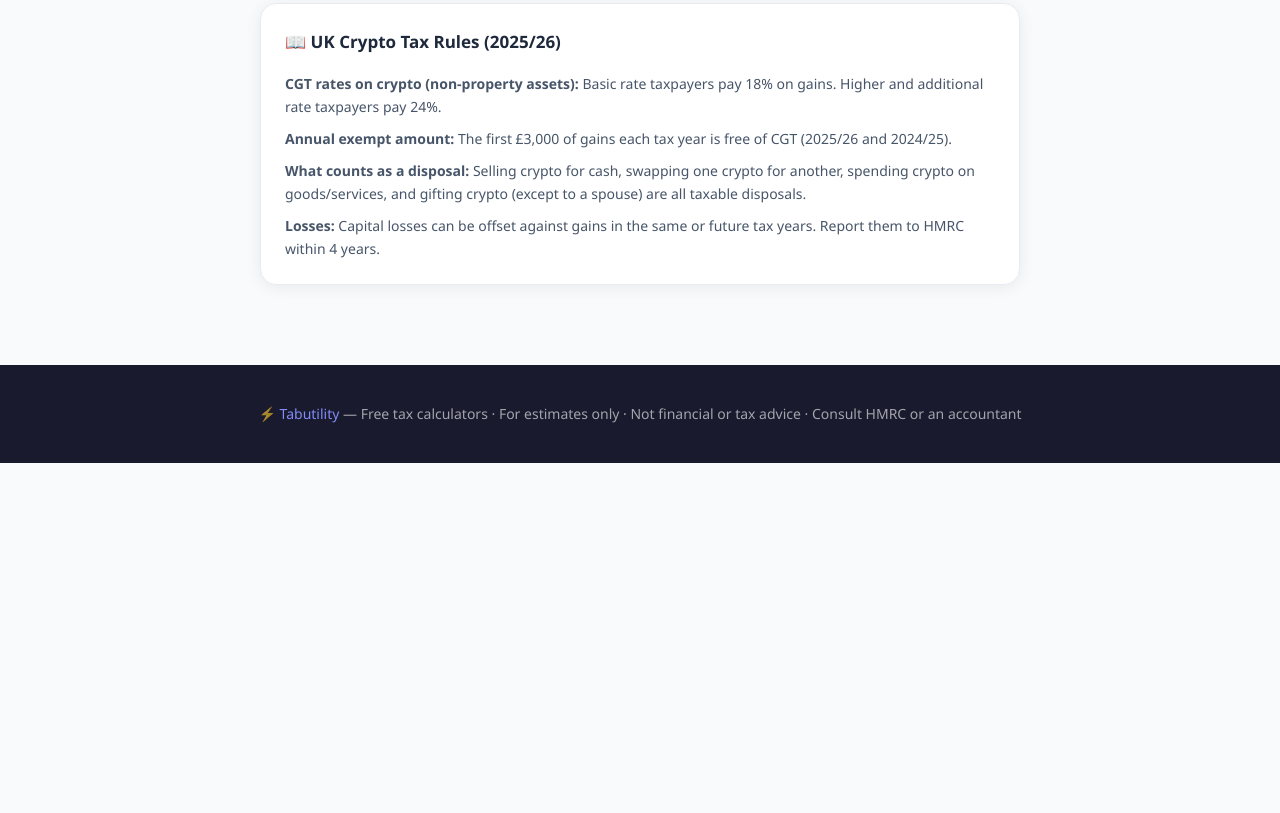
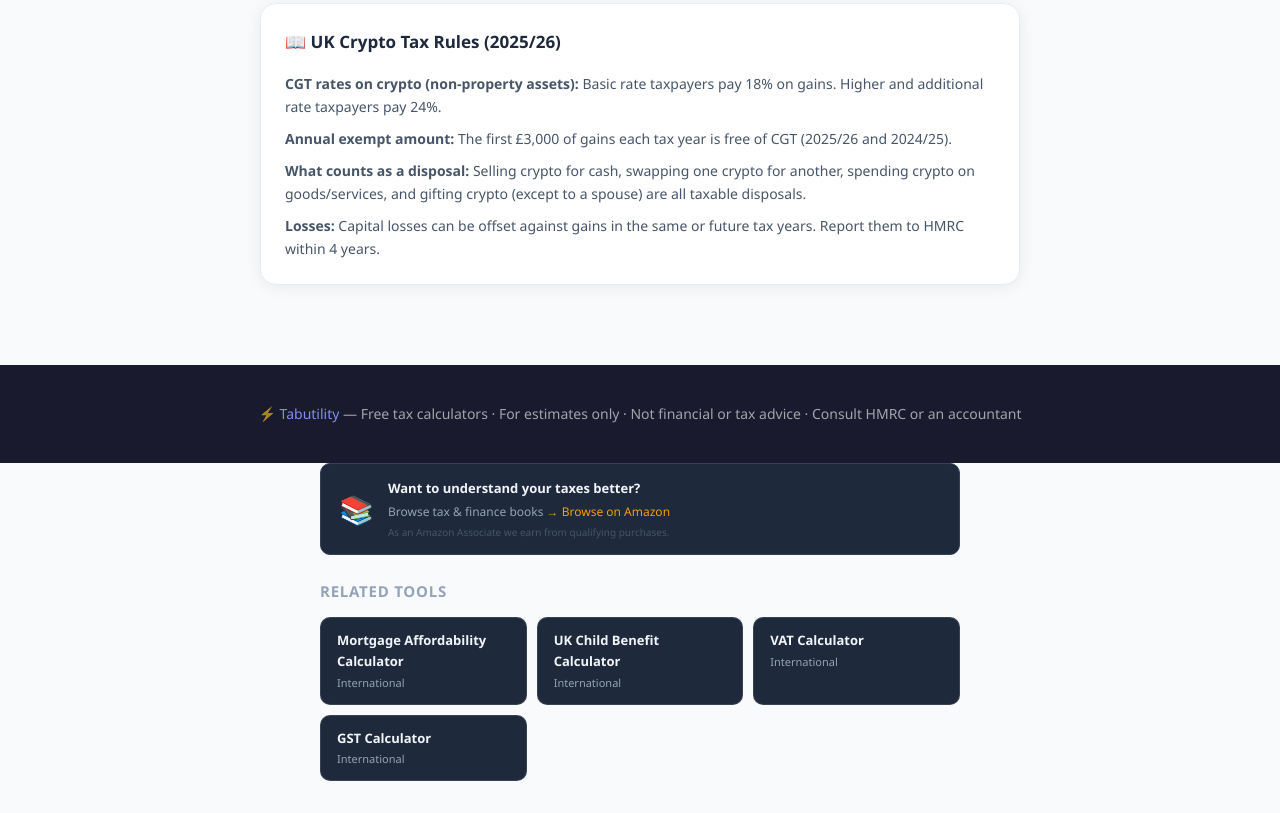
Before and after one commit to rakeshv02/crypto-tax-calculator, a website: page index.html in a window 1280 px wide. Shown: the part 956-1769 px from the top of the page. Before the commit the page ends 1419 px from the top, so only its background shows below. Drawn offline with Linux system fonts and the light colour scheme.

Commit message:
Add missing Amazon affiliate link and Related Tools section

```diff
--- a/index.html
+++ b/index.html
@@ -252,5 +252,20 @@ function calculate(){
 addTrade('Bitcoin','10000','5000');
 try{(adsbygoogle=window.adsbygoogle||[]).push({});}catch(e){}
 </script>
+<div style="margin:0 auto 24px;max-width:640px;background:#1e293b;border-radius:10px;padding:14px 18px;display:flex;align-items:center;gap:14px;cursor:pointer;border:1px solid #334155" onclick="window.open('https://www.amazon.com/s?k=tax+finance+books&tag=tabutility-20','_blank','noopener noreferrer')" title="Want to understand your taxes better?">
+  <span style="font-size:28px;flex-shrink:0">📚</span>
+  <div style="min-width:0">
+    <div style="font-size:13px;font-weight:700;color:#f1f5f9;margin-bottom:3px">Want to understand your taxes better?</div>
+    <div style="font-size:12px;color:#94a3b8">Browse tax & finance books <span style="color:#f59e0b;white-space:nowrap">→ Browse on Amazon</span></div>
+    <div style="font-size:10px;color:#475569;margin-top:3px">As an Amazon Associate we earn from qualifying purchases.</div>
+  </div>
+</div>
+<h2 style="font-size:15px;font-weight:700;color:#94a3b8;text-transform:uppercase;letter-spacing:.05em;margin-bottom:14px;max-width:640px;margin-left:auto;margin-right:auto">Related Tools</h2>
+<div style="max-width:640px;margin:0 auto 32px;display:grid;grid-template-columns:repeat(auto-fit,minmax(200px,1fr));gap:10px">
+  <a href="https://mortgage-affordability-calculator.tabutility.com/" style="display:block;background:rgba(30,41,59,1);border:1px solid rgba(255,255,255,0.12);border-radius:10px;padding:12px 16px;text-decoration:none;color:inherit"><div style="font-size:13px;font-weight:600;color:#f1f5f9">Mortgage Affordability Calculator</div><div style="font-size:11px;color:#94a3b8;margin-top:2px">International</div></a>
+  <a href="https://uk-child-benefit-calculator.tabutility.com/" style="display:block;background:rgba(30,41,59,1);border:1px solid rgba(255,255,255,0.12);border-radius:10px;padding:12px 16px;text-decoration:none;color:inherit"><div style="font-size:13px;font-weight:600;color:#f1f5f9">UK Child Benefit Calculator</div><div style="font-size:11px;color:#94a3b8;margin-top:2px">International</div></a>
+  <a href="https://vat-calculator.tabutility.com/" style="display:block;background:rgba(30,41,59,1);border:1px solid rgba(255,255,255,0.12);border-radius:10px;padding:12px 16px;text-decoration:none;color:inherit"><div style="font-size:13px;font-weight:600;color:#f1f5f9">VAT Calculator</div><div style="font-size:11px;color:#94a3b8;margin-top:2px">International</div></a>
+  <a href="https://gst-calculator.tabutility.com/" style="display:block;background:rgba(30,41,59,1);border:1px solid rgba(255,255,255,0.12);border-radius:10px;padding:12px 16px;text-decoration:none;color:inherit"><div style="font-size:13px;font-weight:600;color:#f1f5f9">GST Calculator</div><div style="font-size:11px;color:#94a3b8;margin-top:2px">International</div></a>
+</div>
 </body>
 </html>
```
